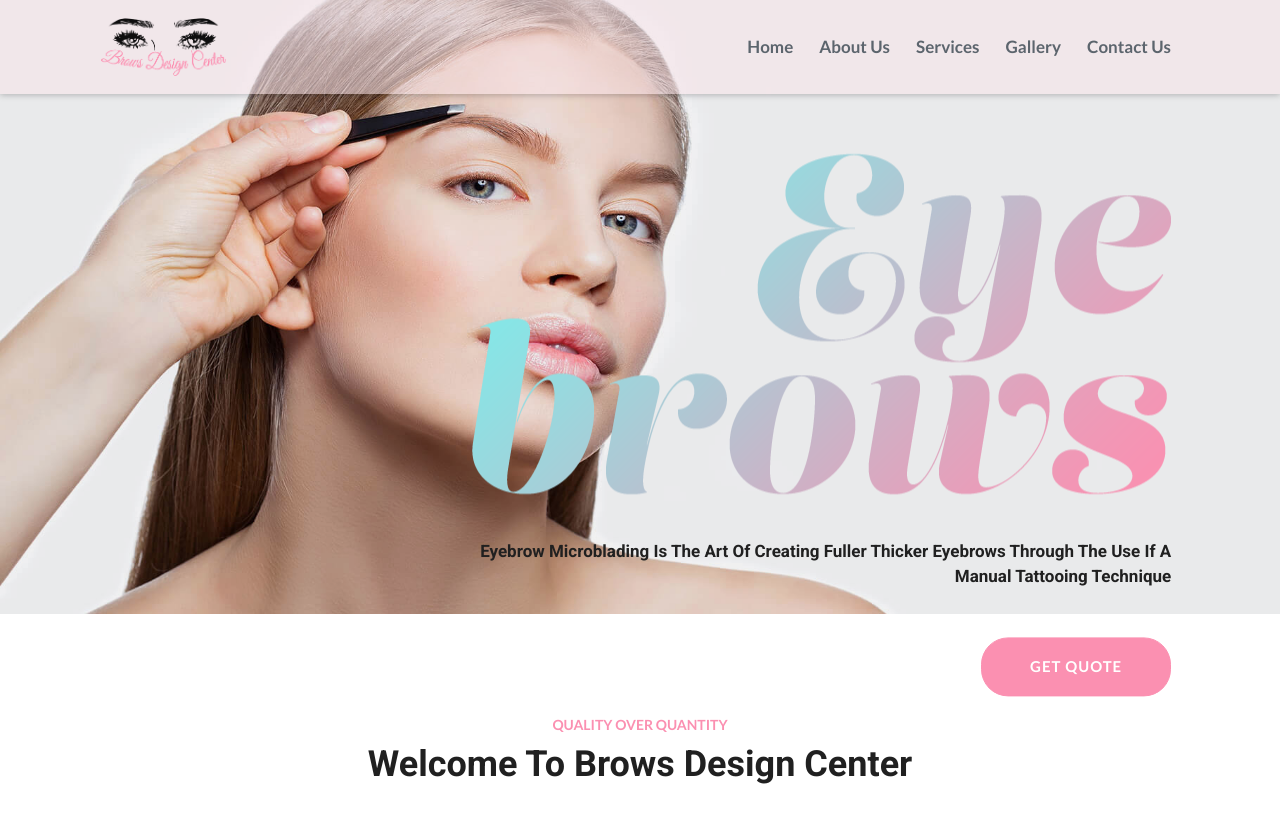
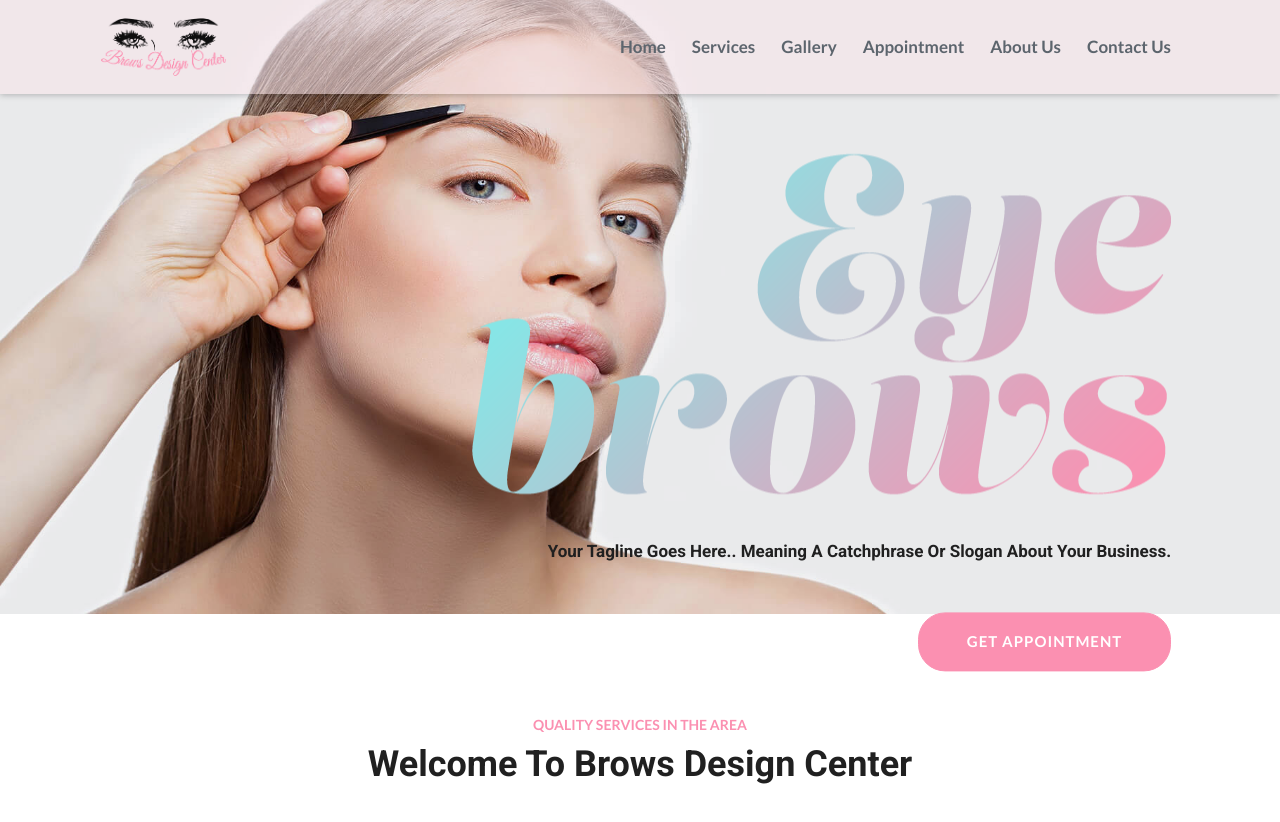
Before and after one commit to kancha05656/Brows-Design-Center, a plain HTML site: page index.html in a window 1280 px wide. Drawn offline with Linux system fonts and the light colour scheme.

Commit message:
Modify some wording in index.html

```diff
--- a/index.html
+++ b/index.html
@@ -44,17 +44,20 @@
         <a class="nav-link" href="#">Home</a>
       </li>
       <li class="nav-item">
-        <a class="nav-link" href="#">About Us</a>
+        <a class="nav-link" href="#">Services</a>
       </li>
       <li class="nav-item">
-        <a class="nav-link" href="#">Services</a>
-      </li>
-        <li class="nav-item">
         <a class="nav-link" href="#">Gallery</a>
       </li>
         <li class="nav-item">
-        <a class="nav-link" href="#">Contact Us</a>
+          <a class="nav-link" href="#">Appointment</a>
       </li>
+        <li class="nav-item">
+          <a class="nav-link" href="#">About Us</a>
+      </li>
+        <li class="nav-item">
+          <a class="nav-link" href="#">Contact Us</a>
+        </li>
     </ul>
   </div>
 </nav>
@@ -68,8 +71,8 @@
     <img src="assets/img/banner-overly-img.png" alt="overly">
   </div>
   <div class="banner-des">
-    <h1>Eyebrow microblading is the art of creating fuller thicker eyebrows through the use if a manual tattooing technique</h1>
-    <a href="#" class="custom-btn">Get Quote</a>
+    <h1>Your tagline goes here.. Meaning a catchphrase or slogan about your business.</h1>
+    <a href="#" class="custom-btn">Get Appointment</a>
   </div>
 </div>
 </header>
@@ -80,7 +83,7 @@
 <section class="about-section">
   <div class="container">
     <div class="section-title">
-      <span>QUALITY OVER QUANTITY</span>
+      <span>Quality services in the area</span>
       <h2>Welcome to Brows Design Center</h2>
     </div>
   </div>
```
Also changed, not shown: 1 other file.
